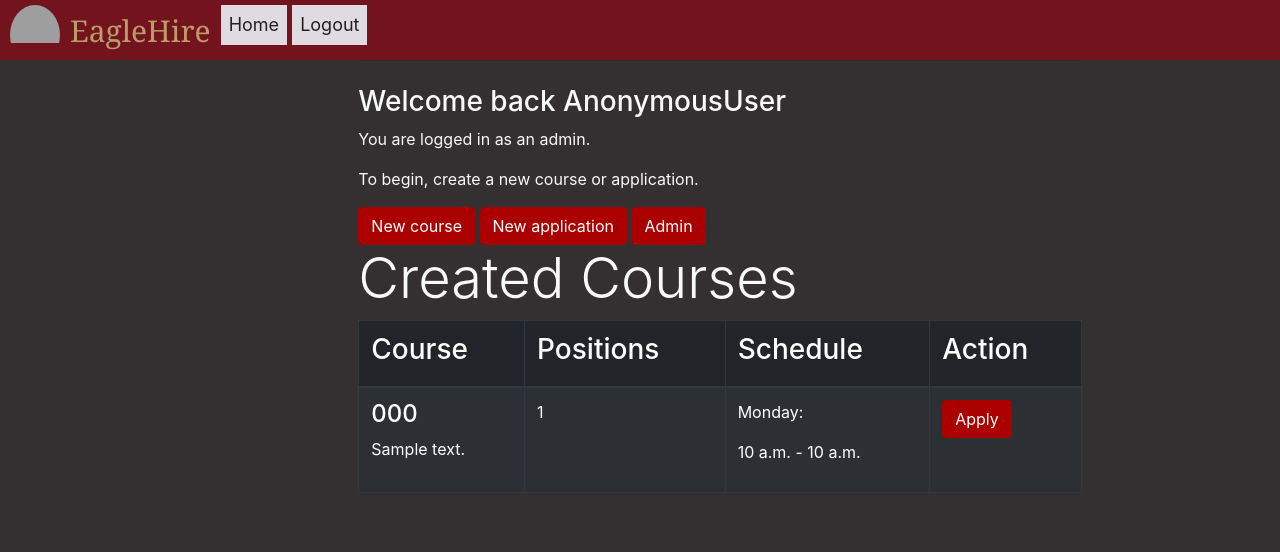
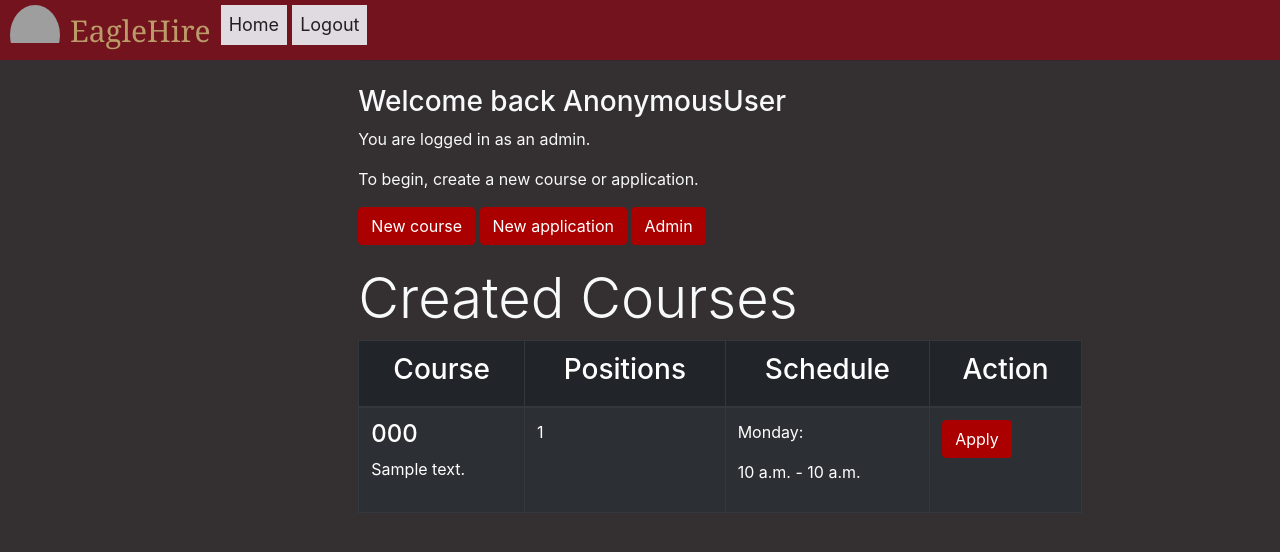
Before and after one commit to CSCI3356Spring2023/TeamFriday-, a Django app: page /home/ in a window 1280 px wide. Shown: the top 552 px of the page. Run offline with Django 4.2, Linux system fonts and the light colour scheme; tables that the repository leaves empty hold one stand-in row (values such as "Sample post"); grey boxes are pictures that could not be loaded.

Commit message:
Updated home page and admin styles

```diff
--- a/oursite/main/static/styles.css
+++ b/oursite/main/static/styles.css
@@ -102,3 +102,12 @@ body {
     margin-left: 160px;
     padding: 0px 10px;
 }
+
+.course-summary{
+  position: relative;
+  top: 20px;
+}
+
+th {
+  text-align: center;
+}
--- a/oursite/templates/admin/base_site.html
+++ b/oursite/templates/admin/base_site.html
@@ -8,7 +8,7 @@
 :root {
   --primary: #73131d;
   --secondary: #73131d;
-  --link-fg: #000000;
+  --link-fg: #eee;
   --link-selected-fg: #EC7979;
 }
 
@@ -35,7 +35,7 @@
     margin-top: 17px;
 }
 
-img {
+.logo {
     width: 60px;
     height: 60px;
     border-radius: 50%;
@@ -49,7 +49,7 @@ img {
 
 {% block branding %}
 
-<img src="https://cdn.freebiesupply.com/logos/large/2x/boston-college-5-logo-png-transparent.png">
+<img class="logo" src="https://cdn.freebiesupply.com/logos/large/2x/boston-college-5-logo-png-transparent.png">
 <h1 id="site-name" style="font-family: cursive;" ><a href="{% url 'admin:index' %}">EagleHire Administration</a></h1>
 
 {% endblock %}
```
